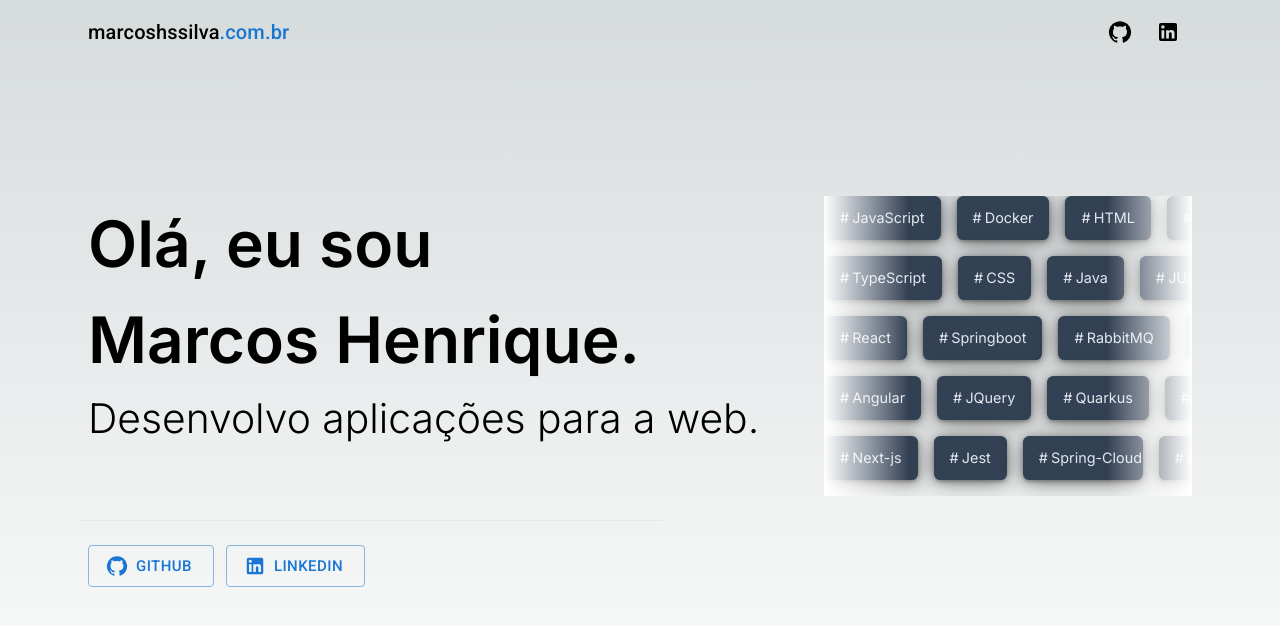
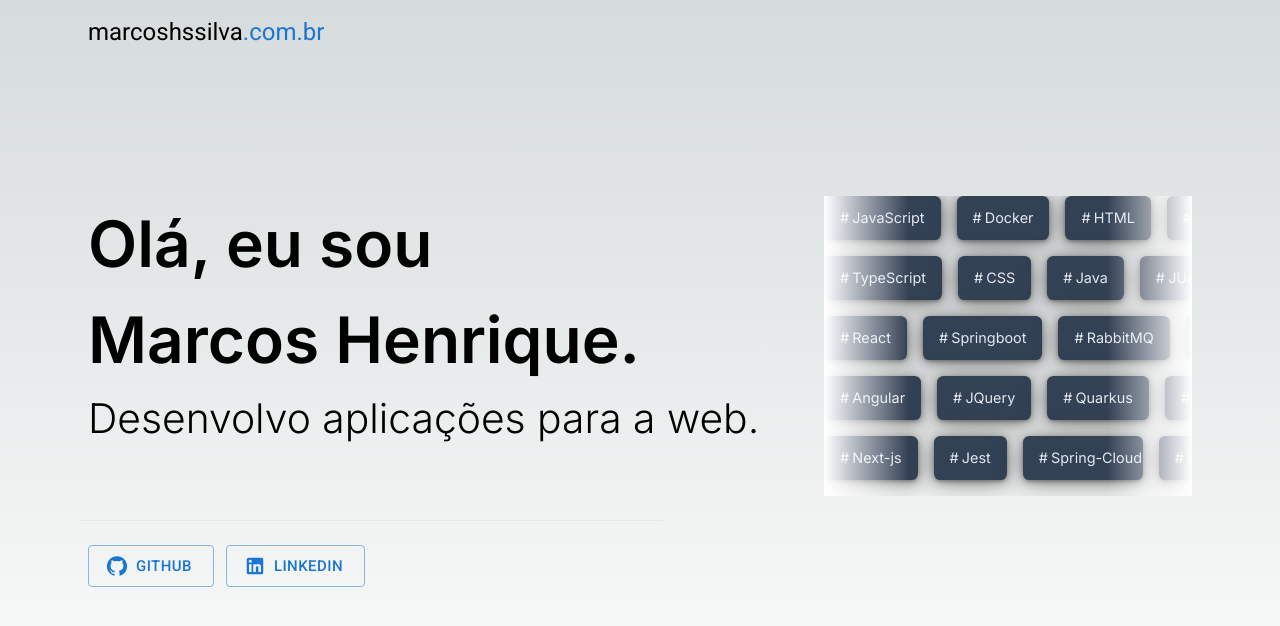
Before and after one commit to marcoshssilva/marcosilva.dev, a Next.js app: page / in a window 1280 px wide. Shown: the top 626 px of the page. Built offline with nearby package versions, Linux system fonts and the light colour scheme.

Commit message:
Remove buttons and grow up font-size from menu

```diff
--- a/src/app/components/menu/menu.tsx
+++ b/src/app/components/menu/menu.tsx
@@ -15,34 +15,16 @@ export default function MenuComponent() {
     <AppBar position="fixed" color="transparent" sx={{ boxShadow: 'none' }}>
       <Container>
         <Toolbar>
-          <Typography variant="h6" component="a" href="/">
+          <Typography variant="h5" component="a" href="/">
             marcoshssilva
           </Typography>
-          <Typography variant="h6" component="a" href="/" color='primary'>
+          <Typography variant="h5" component="a" href="/" color='primary'>
             .com.br
           </Typography>
 
           <Box sx={{ flexGrow: 1 }} />
           <Box sx={{ display: { xs: "none", md: "flex" } }}></Box>
 
-          <IconButton
-            size="large"
-            aria-label="Redirect to Github"
-            color="inherit"
-            target="_blank"
-            href="https://github.com/marcoshssilva">
-                <GitHubIcon />
-          </IconButton>
-
-          <IconButton
-            size="large"
-            aria-label="Redirect to LinkedIn"
-            color="inherit"
-            target="_blank"
-            href="https://www.linkedin.com/in/marcos-henrique-santana/">
-                <LinkedInIcon />
-          </IconButton>
-
         </Toolbar>
       </Container>
     </AppBar>
```
